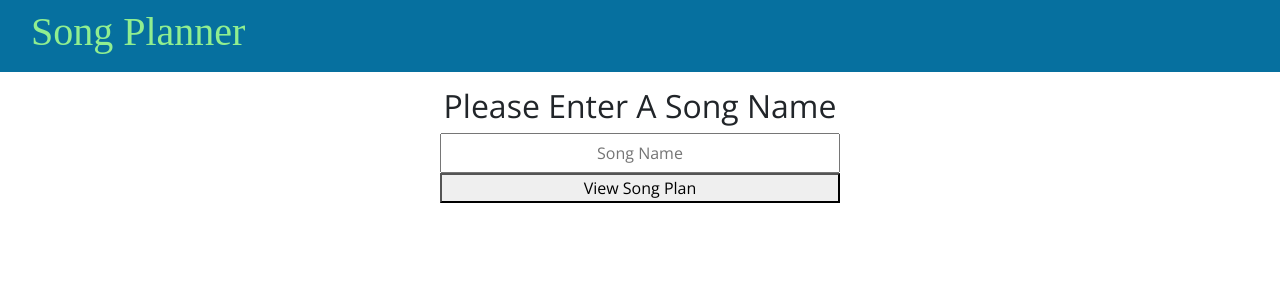
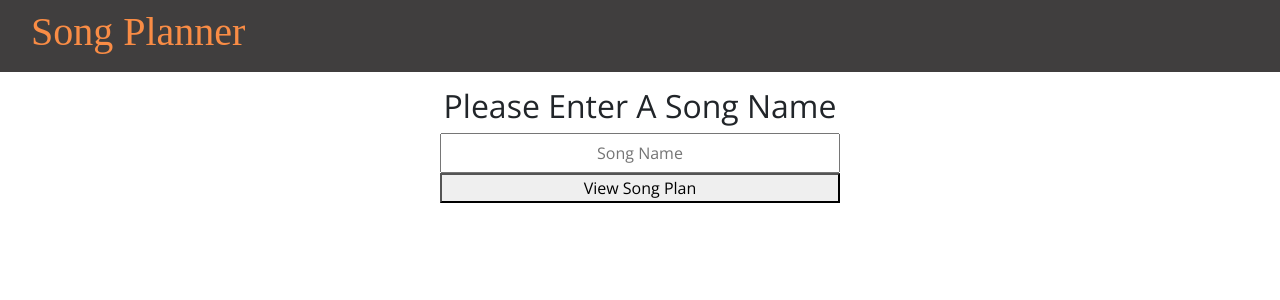
Before and after one commit to sebastianaclane/songplanner, a React (Create React App) app: page / in a window 1280 px wide. Shown: the top 300 px of the page. Built offline with nearby package versions, Linux system fonts and the light colour scheme; a web font is replaced by a local one.

Commit message:
Add the two main colours I will use for the app to the header

```diff
--- a/src/css/style.css
+++ b/src/css/style.css
@@ -12,11 +12,14 @@ header h1 {
 /* Header Styles */
 /************************* */
 header {
-  background-color: #06709f;
+  background-color: #403e3e;
   margin-bottom: 15px;
 }
 header h1 a {
-  color: lightgreen;
+  color: #F98C45;
+}
+header h1 a:hover {
+  color: #FFF;
 }
 /************************* */
 /* Song Name Picker styles */
```
